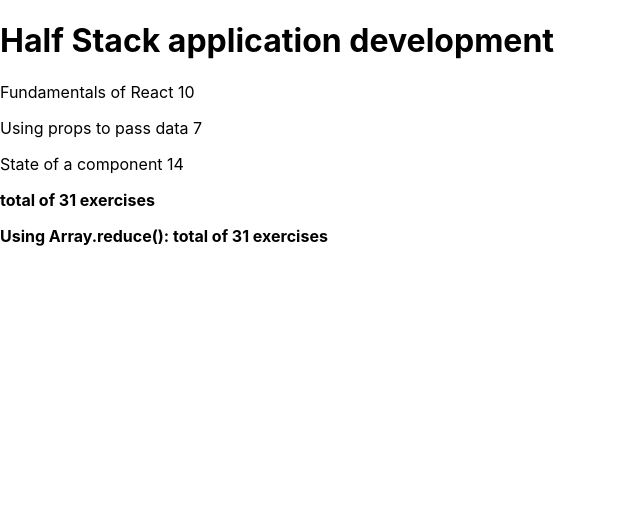
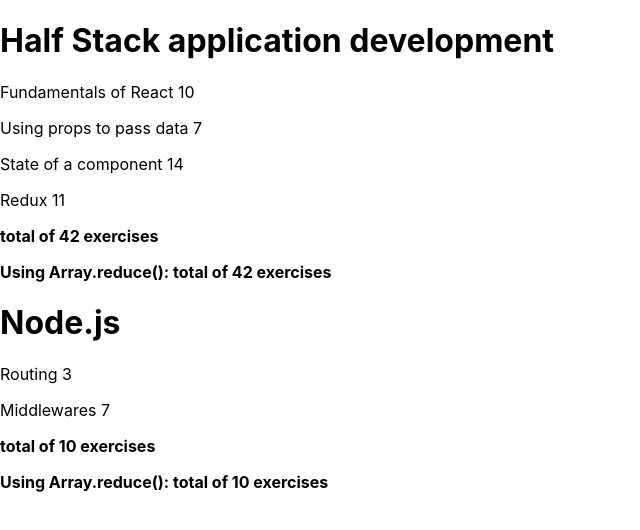
Before and after one commit to cherylfong/netscapia, a JavaScript app in the folder part2/courseinfo/: page / in a window 1280 px wide. Shown: the top 530 px of the page, without its empty margins (0-640 px from the left). Built offline with nearby package versions, Linux system fonts and the light colour scheme; the HTML template or start-up script is replaced by a standard one.

Commit message:
complete section 2.4 and 2.5

```diff
--- a/part2/courseinfo/src/App.js
+++ b/part2/courseinfo/src/App.js
@@ -7,14 +7,19 @@ import './App.css';
  * 2.2 Show sum of exercises of the course.
  *
  * 2.3 Use Array.reduce to calculate the sum exercises in the course.
+ *
+ * 2.4 Extend the application to display an arbitrary number of courses.
+ *
+ * 2.5 Implement Course component as a separate module and import to use in App component.
  */
 
 import Course from './components/Course';
 
 const App = () => {
-  const course = {
+  const courses = [
+    {
+      name: 'Half Stack application development',
       id: 1,
-    name: 'Half Stack application development',
       parts: [
         {
           name: 'Fundamentals of React',
@@ -30,11 +35,33 @@ const App = () => {
           name: 'State of a component',
           exercises: 14,
           id: 3
+        },
+        {
+          name: 'Redux',
+          exercises: 11,
+          id: 4
+        }
+      ]
+    },
+    {
+      name: 'Node.js',
+      id: 2,
+      parts: [
+        {
+          name: 'Routing',
+          exercises: 3,
+          id: 1
+        },
+        {
+          name: 'Middlewares',
+          exercises: 7,
+          id: 2
         }
       ]
     }
+  ]
 
-  return <Course course={course} />
+  return <Course courses={courses} />
 }
 
 export default App;
--- a/part2/courseinfo/src/components/Course.js
+++ b/part2/courseinfo/src/components/Course.js
@@ -6,11 +6,13 @@
  *   Content
  *     Part
  */
-const Course = ({course}) => {
+const Course = ({courses}) => {
     return(
         <>
-          <Header course={course} />
-          <Content course={course} />
+          { courses.map(
+                course =>
+                <Content key={course.id} course={course} />
+          )}
         </>
     )
 }
@@ -19,12 +21,12 @@ const Course = ({course}) => {
  * @param {*} course : is the course object
  * @returns level 1 header containing course.name
  */
-const Header = ({course}) => {
+const Header = ({name}) => {
 
     return (
         <>
           <h1>
-            {course.name}
+            {name}
           </h1>
         </>
     )
@@ -49,6 +51,7 @@ const Content = ({course}) => {
 
     return(
         <>
+          <Header name={course.name} />
           {parts.map( p => <Part key={p.id} part={p} />
           )}
           <SumDisplay total={sum} text=""/>
```
Lines whose indentation alone changed are shown as unchanged.
